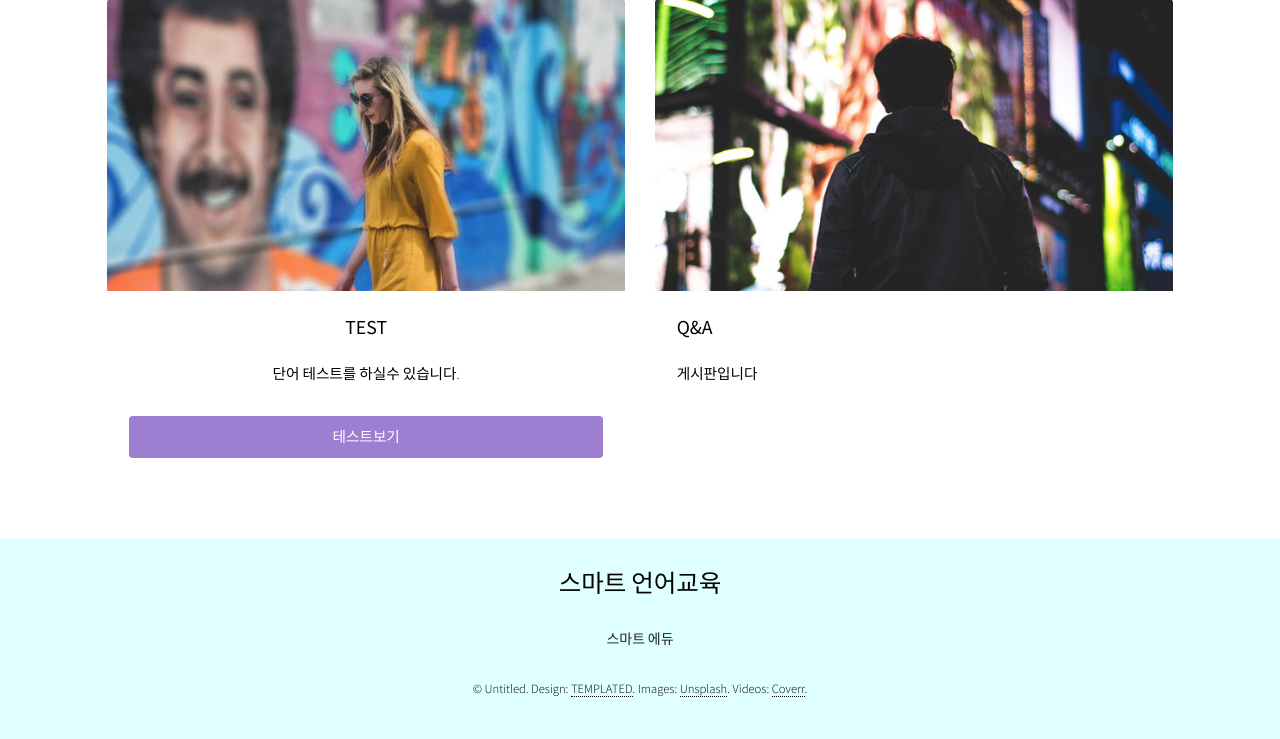
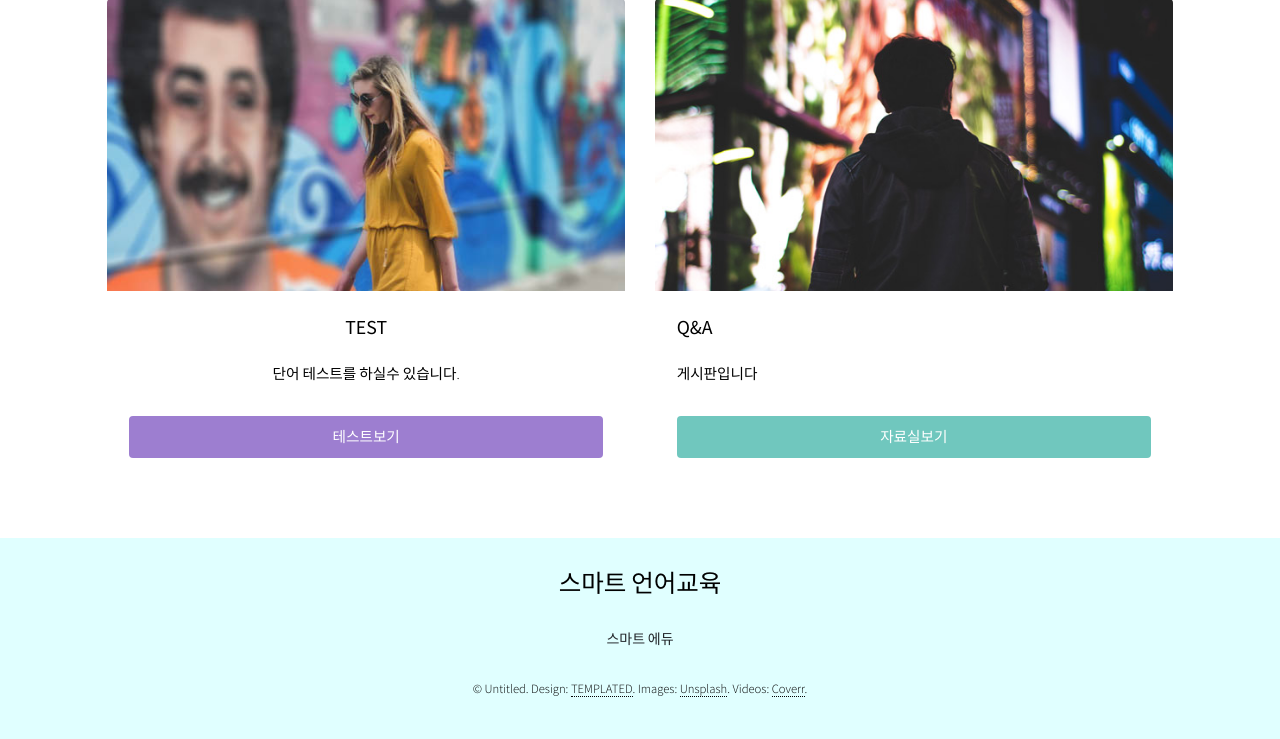
Before and after one commit to comdoller/Language-Education-Flatform, a Django app: page / in a window 1280 px wide. Shown: the part 1039-1778 px from the top of the page. Run offline with Django 3.2, Linux system fonts and the light colour scheme; some libraries are stand-ins or nearby versions.

Commit message:
게시판

```diff
--- a/smartEdu/home/templates/home/index.html
+++ b/smartEdu/home/templates/home/index.html
@@ -54,7 +54,7 @@
                             <div class="inner">
                                 <h3>Q&A</h3>
                                 <p>게시판입니다</p>
-                              {#   <a href="{% url 'board:board' %}" class="button style5 fit" data-poptrox="youtube,800x400">자료실보기</a> #}
+                              <a href="{% url 'board:board' %}" class="button style5 fit" data-poptrox="youtube,800x400">자료실보기</a>
                             </div>
                         </div>
 
```
